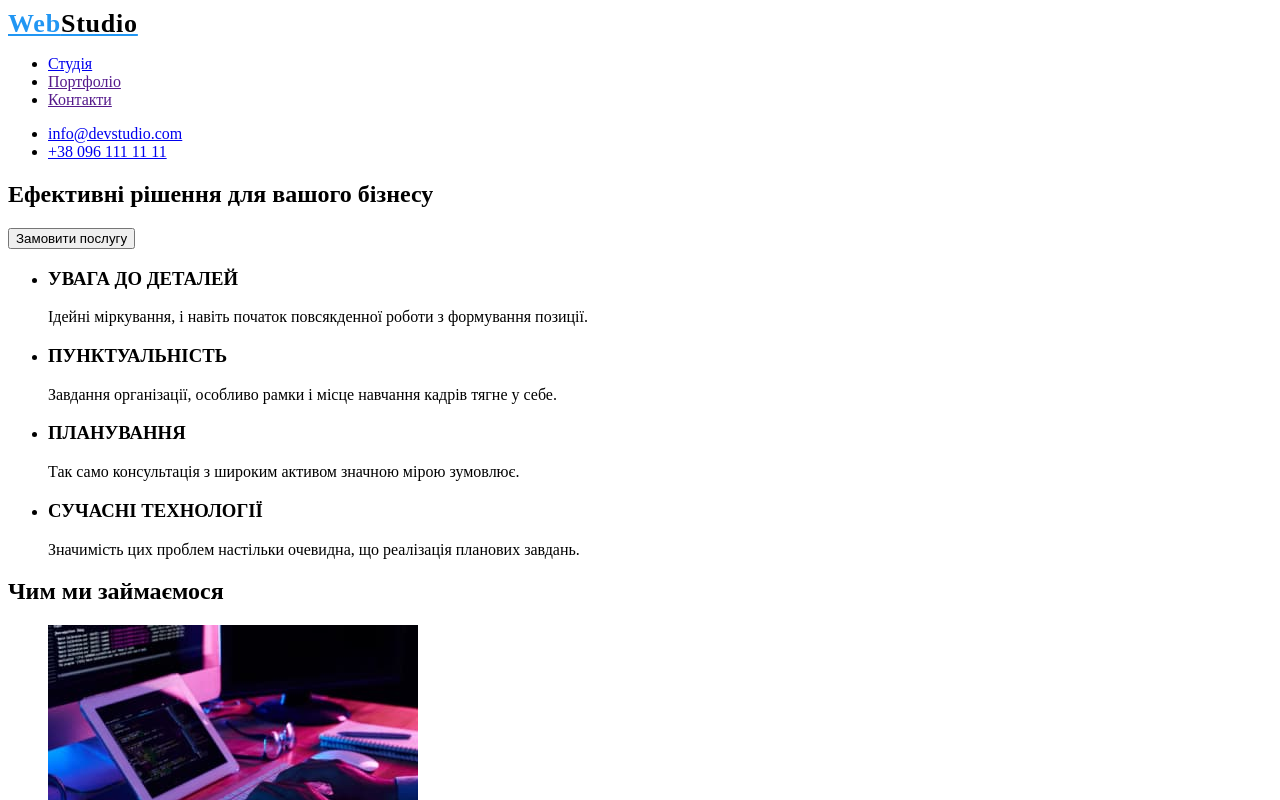
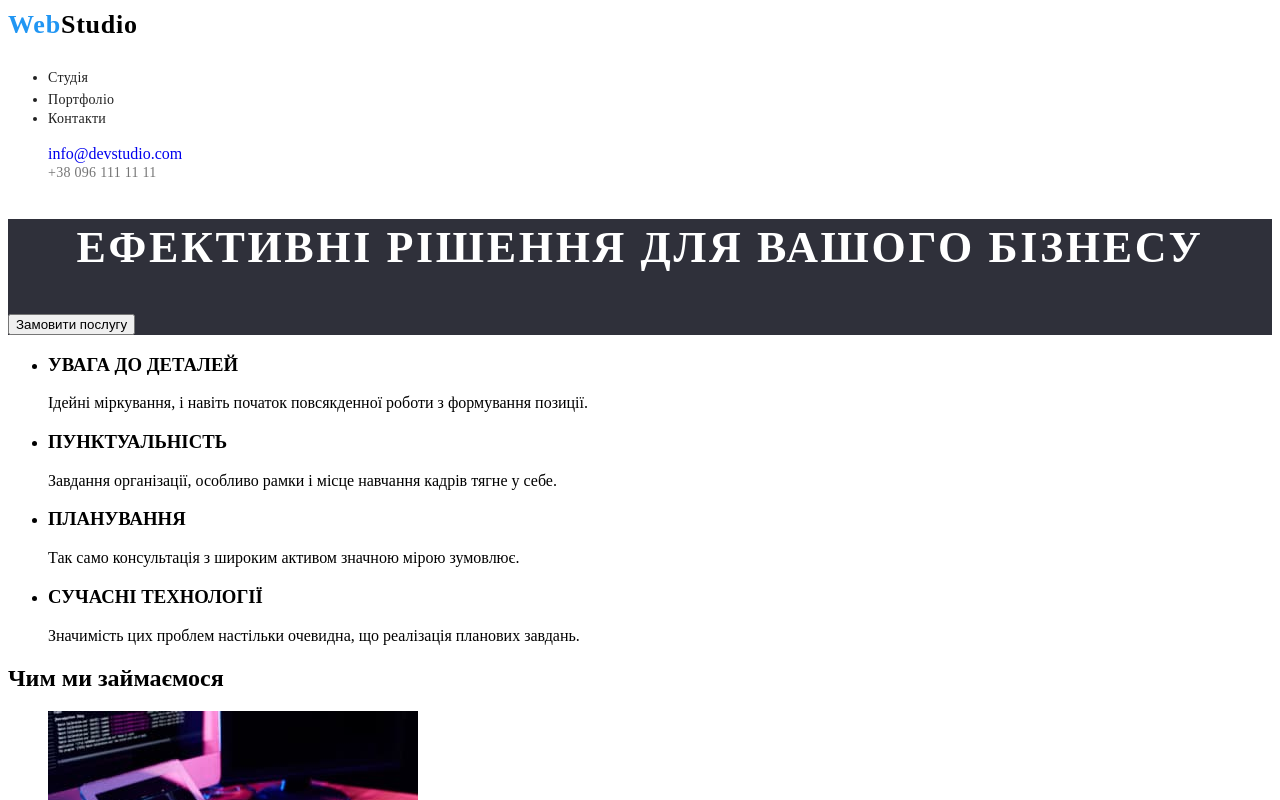
Before and after one commit to YankovychMiroslav/goit-markup-hw-02, a plain HTML site: page index.html in a window 1280 px wide. Shown: the top 800 px of the page. Drawn offline with Linux system fonts and the light colour scheme.

Commit message:
hw2 hero
доробити hero

```diff
--- a/css/style.css
+++ b/css/style.css
@@ -1,9 +1,21 @@
+.body {
+  font-family: 'Roboto', verdana, sans-serif;
+}
+
+.list {
+  list-style: none;
+}
+
+.link {
+  text-decoration: none;
+}
+
+/* ------------------HAEDER---------------- */
+
 .logo {
-  font-family: 'Raleway';
-  font-style: normal;
   font-weight: 700;
   font-size: 26px;
-  line-height: 31px;
+  line-height: calc(16 / 12);
   letter-spacing: 0.03em;
   color: #2196f3;
 }
@@ -11,3 +23,65 @@
 .logo-header {
   color: #000;
 }
+
+.nav-list {
+  font-weight: 500;
+  font-size: 14px;
+  line-height: 1.33;
+  letter-spacing: 0.02em;
+  color: #2196f3;
+}
+.nav-item {
+  font-weight: 500;
+  font-size: 14px;
+  line-height: 1.33;
+  letter-spacing: 0.02em;
+  color: #212121;
+}
+.nav-link {
+  font-weight: 500;
+  font-size: 14px;
+  line-height: 1.33;
+  letter-spacing: 0.02em;
+  color: #212121;
+}
+.nav-link:hover,
+.nav-link:focus {
+  color: #2196f3;
+}
+.header-tel {
+  font-weight: 500;
+  font-size: 14px;
+  line-height: calc(16 / 12);
+  letter-spacing: 0.02em;
+  color: #757575;
+}
+.header-E-mail {
+  font-weight: 500;
+  font-size: 14px;
+  line-height: calc(16 / 12);
+  letter-spacing: 0.02em;
+  color: #2196f3;
+}
+.header-tel:hover,
+.header-E-mail:focus {
+  color: #2196f3;
+}
+/* ------------------HAEDER---------------- */
+
+/* ------------------hero---------------- */
+
+.header {
+  background-color: #2f303a;
+}
+.hero {
+  font-weight: 900;
+  font-size: 44px;
+  line-height: calc(16 / 12);
+  text-align: center;
+  letter-spacing: 0.06em;
+  text-transform: uppercase;
+  color: #ffffff;
+}
+.header-btn {
+}
--- a/index.html
+++ b/index.html
@@ -5,30 +5,38 @@
     <meta http-equiv="X-UA-Compatible" content="IE=edge" />
     <meta name="viewport" content="width=device-width, initial-scale=1.0" />
     <title>WebStudio</title>
+    <link rel="preconnect" href="https://fonts.googleapis.com" />
+    <link rel="preconnect" href="https://fonts.gstatic.com" crossorigin />
+    <link
+      href="https://fonts.googleapis.com/css2?family=Montserrat:wght@400;500;600&family=Raleway:wght@700&family=Roboto:wght@400;500;700;900&display=swap"
+      rel="stylesheet"
+    />
 
     <link rel="stylesheet" href="./css/style.css" />
   </head>
   <body>
     <header>
       <nav>
-        <a class="logo" href="./index.html">Web<span class="logo-header">Studio</span></a>
-        <ul>
-          <li><a href="./index.html">Студія</a></li>
-          <li><a href="">Портфоліо</a></li>
-          <li><a href="">Контакти</a></li>
+        <a class="logo link" href="./index.html" class="nav-link link"
+          >Web<span class="logo-header">Studio</spa>
+
+        <ul class="nav-list link">
+          <li class="nav-item"><a href="./index.html" class="nav-link link">Студія</a></li>
+          <li class="nav-item"><a href="" class="nav-link link">Портфоліо</a></li>
+          <li class="nav-item"><a href="" class="nav-link link">Контакти</a></li>
         </ul>
       </nav>
 
-      <ul>
-        <li><a href="mailto:info@devstudio.com">info@devstudio.com</a></li>
-        <li><a href="tel:+380961111111">+38 096 111 11 11</a></li>
+      <ul class="list">
+        <li><a href="mailto:info@devstudio.com" class="haeder-E-mail link">info@devstudio.com</a></li>
+        <li><a href="tel:+380961111111" class="header-tel link">+38 096 111 11 11</a></li>
       </ul>
     </header>
 
     <main>
-      <section>
-        <h1>Ефективні рішення для вашого бізнесу</h1>
-        <button type="button">Замовити послугу</button>
+      <section class="header">
+        <h1 class="hero">Ефективні рішення для вашого бізнесу</h1>
+        <button type="button" class="header-btn">Замовити послугу</button>
       </section>
       <section>
         <h2 hidden>особливості</h2>
@@ -93,7 +101,7 @@
     </main>
 
     <footer>
-      <a href="./index.html">WebStudio</a>
+      <a class="logo" href="./index.html">Web<span class="logo-header">Studio</span></a>
       <address>
         <ul>
           <li>
```
